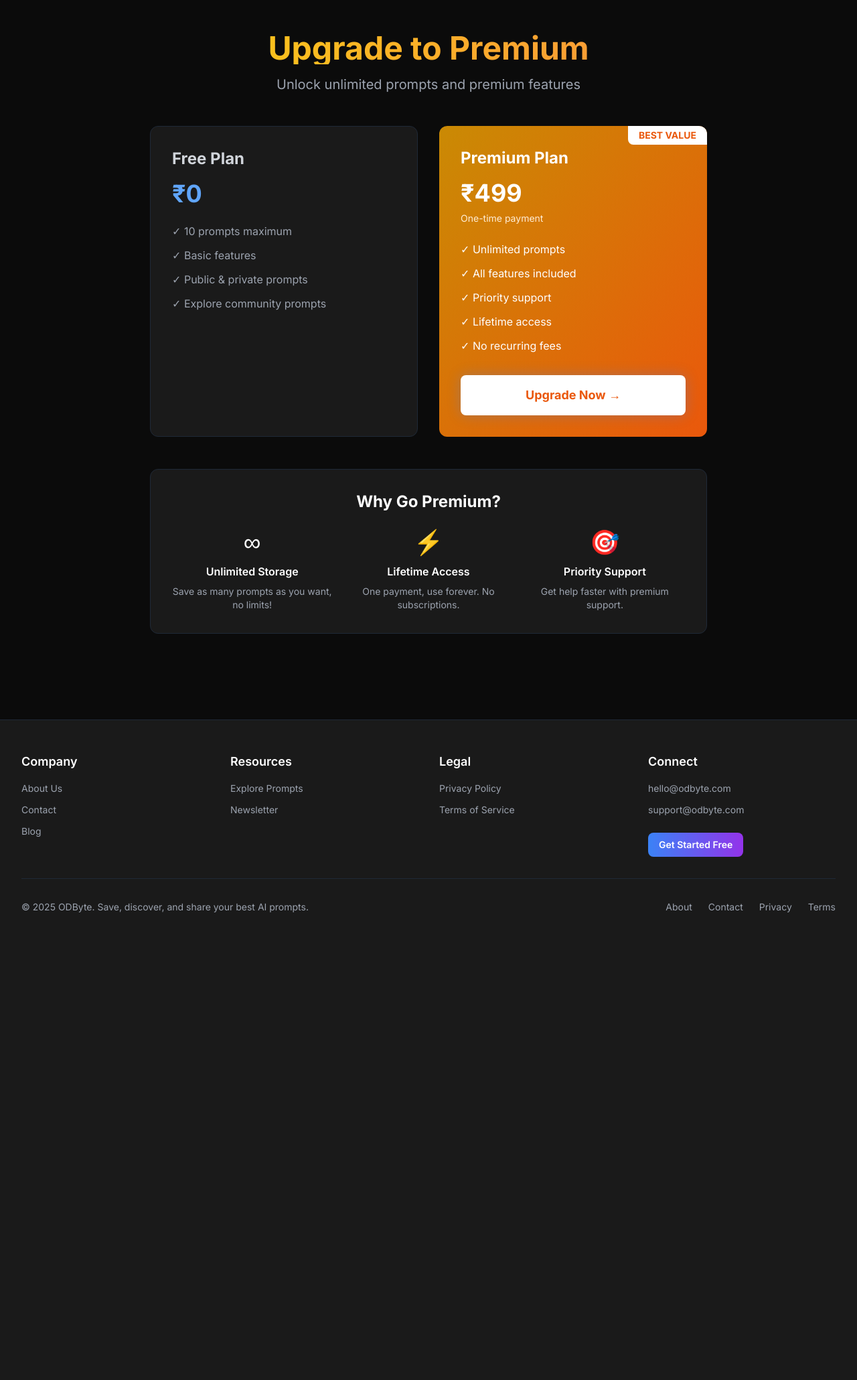
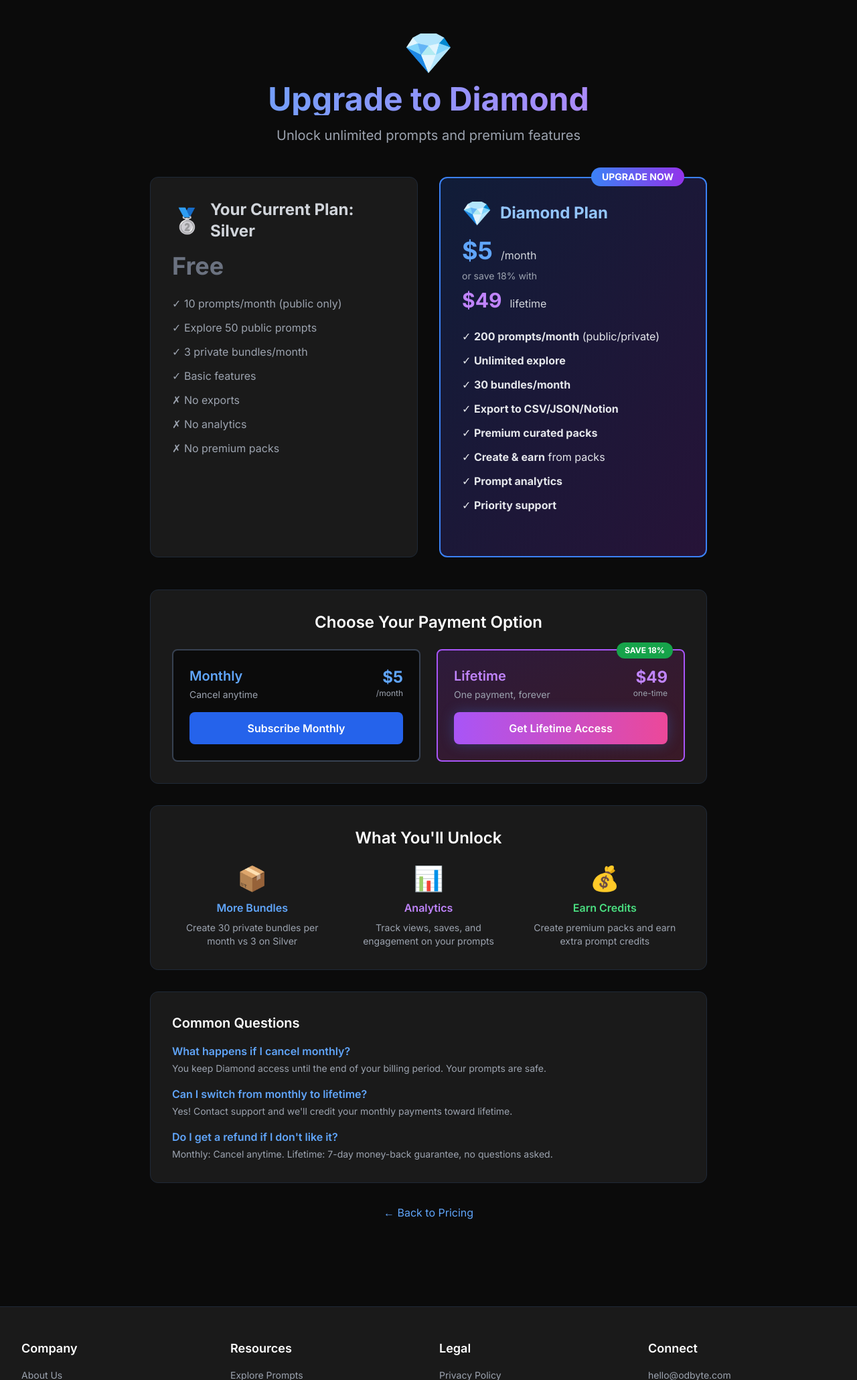
Before and after one commit to bantervines-bit/odbyte, a Flask app: template templates/upgrade.html in a window 1280 px wide. Shown: the part 65-2125 px from the top of the page at 67% size. Before the commit the page ends 1427 px from the top, so only its background shows below. Run offline with Flask 3, Linux system fonts and the light colour scheme; the template is opened without the code that fills it, so the values that code supplies are empty; some libraries are stand-ins or nearby versions.

Commit message:
Update upgrade.html

```diff
--- a/templates/upgrade.html
+++ b/templates/upgrade.html
@@ -1,69 +1,163 @@
 {% extends "base.html" %}
 
-{% block title %}Upgrade to Premium - ODByte{% endblock %}
+{% block title %}Upgrade to Diamond - ODByte{% endblock %}
 
 {% block content %}
 <div class="max-w-4xl mx-auto px-4 sm:px-6 lg:px-8 py-12">
     <div class="text-center mb-12">
-        <h1 class="text-5xl font-bold mb-4 bg-gradient-to-r from-yellow-400 to-orange-400 bg-clip-text text-transparent">
-            Upgrade to Premium
+        <div class="text-6xl mb-4">💎</div>
+        <h1 class="text-5xl font-bold mb-4 bg-gradient-to-r from-blue-400 to-purple-400 bg-clip-text text-transparent">
+            Upgrade to Diamond
         </h1>
         <p class="text-xl text-gray-400">Unlock unlimited prompts and premium features</p>
     </div>
 
     <div class="grid md:grid-cols-2 gap-8 mb-12">
+        <!-- Current Plan (Silver) -->
         <div class="bg-[#1a1a1a] p-8 rounded-xl border border-gray-800">
-            <h3 class="text-2xl font-bold mb-4 text-gray-300">Free Plan</h3>
-            <div class="text-4xl font-bold mb-6 text-blue-400">₹0</div>
+            <div class="flex items-center gap-3 mb-4">
+                <div class="text-4xl">🥈</div>
+                <h3 class="text-2xl font-bold text-gray-300">Your Current Plan: Silver</h3>
+            </div>
+            <div class="text-4xl font-bold mb-6 text-gray-500">Free</div>
             <ul class="space-y-3 text-gray-400">
-                <li>✓ 10 prompts maximum</li>
+                <li>✓ 10 prompts/month (public only)</li>
+                <li>✓ Explore 50 public prompts</li>
+                <li>✓ 3 private bundles/month</li>
                 <li>✓ Basic features</li>
-                <li>✓ Public & private prompts</li>
-                <li>✓ Explore community prompts</li>
+                <li>✗ No exports</li>
+                <li>✗ No analytics</li>
+                <li>✗ No premium packs</li>
             </ul>
         </div>
 
-        <div class="bg-gradient-to-br from-yellow-600 to-orange-600 p-8 rounded-xl relative overflow-hidden">
-            <div class="absolute top-0 right-0 bg-white text-orange-600 px-4 py-1 rounded-bl-lg font-bold text-sm">
-                BEST VALUE
+        <!-- Diamond Plan -->
+        <div class="bg-gradient-to-br from-blue-600/20 to-purple-600/20 p-8 rounded-xl border-2 border-blue-500 relative">
+            <div class="absolute -top-4 right-8 bg-gradient-to-r from-blue-500 to-purple-600 px-4 py-1 rounded-full text-sm font-bold">
+                UPGRADE NOW
             </div>
-            <h3 class="text-2xl font-bold mb-4 text-white">Premium Plan</h3>
-            <div class="text-4xl font-bold mb-2 text-white">₹499</div>
-            <div class="text-sm text-orange-100 mb-6">One-time payment</div>
-            <ul class="space-y-3 text-white">
-                <li>✓ Unlimited prompts</li>
-                <li>✓ All features included</li>
-                <li>✓ Priority support</li>
-                <li>✓ Lifetime access</li>
-                <li>✓ No recurring fees</li>
+
+            <div class="flex items-center gap-3 mb-4">
+                <div class="text-4xl">💎</div>
+                <h3 class="text-2xl font-bold text-blue-300">Diamond Plan</h3>
+            </div>
+
+            <div class="mb-6">
+                <div class="flex items-baseline gap-3 mb-2">
+                    <span class="text-4xl font-bold text-blue-400">$5</span>
+                    <span class="text-gray-300">/month</span>
+                </div>
+                <div class="text-sm text-gray-400 mb-2">or save 18% with</div>
+                <div class="flex items-baseline gap-3">
+                    <span class="text-3xl font-bold text-purple-400">$49</span>
+                    <span class="text-gray-300">lifetime</span>
+                </div>
+            </div>
+
+            <ul class="space-y-3 text-gray-200 mb-8">
+                <li>✓ <strong>200 prompts/month</strong> (public/private)</li>
+                <li>✓ <strong>Unlimited explore</strong></li>
+                <li>✓ <strong>30 bundles/month</strong></li>
+                <li>✓ <strong>Export to CSV/JSON/Notion</strong></li>
+                <li>✓ <strong>Premium curated packs</strong></li>
+                <li>✓ <strong>Create & earn</strong> from packs</li>
+                <li>✓ <strong>Prompt analytics</strong></li>
+                <li>✓ <strong>Priority support</strong></li>
             </ul>
-
-            <button onclick="initiatePayment()"
-                    class="w-full mt-8 py-4 bg-white text-orange-600 rounded-lg font-bold text-lg hover:bg-gray-100 transition glow">
-                Upgrade Now →
-            </button>
         </div>
     </div>
 
+    <!-- Payment Options -->
+    <div class="bg-[#1a1a1a] p-8 rounded-xl border border-gray-800 mb-8">
+        <h3 class="text-2xl font-semibold mb-6 text-center">Choose Your Payment Option</h3>
+
+        <div class="grid md:grid-cols-2 gap-6">
+            <!-- Monthly -->
+            <div class="bg-[#0b0b0b] p-6 rounded-lg border-2 border-gray-700 hover:border-blue-500 transition cursor-pointer">
+                <div class="flex justify-between items-start mb-4">
+                    <div>
+                        <h4 class="text-xl font-semibold text-blue-400 mb-1">Monthly</h4>
+                        <p class="text-sm text-gray-400">Cancel anytime</p>
+                    </div>
+                    <div class="text-right">
+                        <div class="text-2xl font-bold text-blue-400">$5</div>
+                        <div class="text-xs text-gray-400">/month</div>
+                    </div>
+                </div>
+                <button onclick="initiatePayment('monthly')"
+                        class="w-full py-3 bg-blue-600 hover:bg-blue-700 rounded-lg font-semibold transition">
+                    Subscribe Monthly
+                </button>
+            </div>
+
+            <!-- Lifetime -->
+            <div class="bg-gradient-to-br from-purple-900/30 to-pink-900/30 p-6 rounded-lg border-2 border-purple-500 hover:border-purple-400 transition cursor-pointer relative">
+                <div class="absolute -top-3 right-4 bg-green-600 px-3 py-1 rounded-full text-xs font-bold">
+                    SAVE 18%
+                </div>
+                <div class="flex justify-between items-start mb-4">
+                    <div>
+                        <h4 class="text-xl font-semibold text-purple-400 mb-1">Lifetime</h4>
+                        <p class="text-sm text-gray-400">One payment, forever</p>
+                    </div>
+                    <div class="text-right">
+                        <div class="text-2xl font-bold text-purple-400">$49</div>
+                        <div class="text-xs text-gray-400">one-time</div>
+                    </div>
+                </div>
+                <button onclick="initiatePayment('lifetime')"
+                        class="w-full py-3 bg-gradient-to-r from-purple-500 to-pink-500 hover:opacity-90 rounded-lg font-semibold transition glow">
+                    Get Lifetime Access
+                </button>
+            </div>
+        </div>
+    </div>
+
+    <!-- Benefits Breakdown -->
+    <div class="bg-[#1a1a1a] p-8 rounded-xl border border-gray-800 mb-8">
+        <h3 class="text-2xl font-semibold mb-6 text-center">What You'll Unlock</h3>
+        <div class="grid md:grid-cols-3 gap-6">
+            <div class="text-center">
+                <div class="text-4xl mb-3">📦</div>
+                <h4 class="font-semibold mb-2 text-blue-400">More Bundles</h4>
+                <p class="text-sm text-gray-400">Create 30 private bundles per month vs 3 on Silver</p>
+            </div>
+            <div class="text-center">
+                <div class="text-4xl mb-3">📊</div>
+                <h4 class="font-semibold mb-2 text-purple-400">Analytics</h4>
+                <p class="text-sm text-gray-400">Track views, saves, and engagement on your prompts</p>
+            </div>
+            <div class="text-center">
+                <div class="text-4xl mb-3">💰</div>
+                <h4 class="font-semibold mb-2 text-green-400">Earn Credits</h4>
+                <p class="text-sm text-gray-400">Create premium packs and earn extra prompt credits</p>
+            </div>
+        </div>
+    </div>
+
+    <!-- FAQ -->
     <div class="bg-[#1a1a1a] p-8 rounded-xl border border-gray-800">
-        <h3 class="text-2xl font-bold mb-6 text-center">Why Go Premium?</h3>
-        <div class="grid md:grid-cols-3 gap-6 text-center">
+        <h3 class="text-xl font-semibold mb-4">Common Questions</h3>
+        <div class="space-y-4">
             <div>
-                <div class="text-4xl mb-3">∞</div>
-                <h4 class="font-semibold mb-2">Unlimited Storage</h4>
-                <p class="text-gray-400 text-sm">Save as many prompts as you want, no limits!</p>
+                <h4 class="font-semibold text-blue-400 mb-1">What happens if I cancel monthly?</h4>
+                <p class="text-sm text-gray-400">You keep Diamond access until the end of your billing period. Your prompts are safe.</p>
             </div>
             <div>
-                <div class="text-4xl mb-3">⚡</div>
-                <h4 class="font-semibold mb-2">Lifetime Access</h4>
-                <p class="text-gray-400 text-sm">One payment, use forever. No subscriptions.</p>
+                <h4 class="font-semibold text-blue-400 mb-1">Can I switch from monthly to lifetime?</h4>
+                <p class="text-sm text-gray-400">Yes! Contact support and we'll credit your monthly payments toward lifetime.</p>
             </div>
             <div>
-                <div class="text-4xl mb-3">🎯</div>
-                <h4 class="font-semibold mb-2">Priority Support</h4>
-                <p class="text-gray-400 text-sm">Get help faster with premium support.</p>
+                <h4 class="font-semibold text-blue-400 mb-1">Do I get a refund if I don't like it?</h4>
+                <p class="text-sm text-gray-400">Monthly: Cancel anytime. Lifetime: 7-day money-back guarantee, no questions asked.</p>
             </div>
         </div>
+    </div>
+
+    <div class="text-center mt-8">
+        <a href="{{ url_for('pricing') }}" class="text-blue-400 hover:text-blue-300">
+            ← Back to Pricing
+        </a>
     </div>
 </div>
 {% endblock %}
@@ -71,22 +165,28 @@
 {% block extra_js %}
 <script src="https://checkout.razorpay.com/v1/checkout.js"></script>
 <script>
-function initiatePayment() {
+function initiatePayment(type) {
+    let amount = type === 'monthly' ? 500 : 4900; // $5 or $49 in cents
+
     fetch('/create-order', {
         method: 'POST',
         headers: {
             'Content-Type': 'application/json',
-        }
+        },
+        body: JSON.stringify({
+            plan_type: type,
+            amount: amount
+        })
     })
     .then(response => response.json())
     .then(data => {
         const options = {
             key: data.key,
             amount: data.amount,
-            currency: data.currency,
+            currency: 'USD',
             order_id: data.order_id,
             name: 'ODByte',
-            description: 'Premium Plan - Lifetime Access',
+            description: type === 'monthly' ? 'Diamond Plan - Monthly' : 'Diamond Plan - Lifetime',
             handler: function (response) {
                 const form = document.createElement('form');
                 form.method = 'POST';
@@ -107,9 +207,15 @@ function initiatePayment() {
                 signature.name = 'razorpay_signature';
                 signature.value = response.razorpay_signature;
 
+                const planType = document.createElement('input');
+                planType.type = 'hidden';
+                planType.name = 'plan_type';
+                planType.value = type;
+
                 form.appendChild(paymentId);
                 form.appendChild(orderId);
                 form.appendChild(signature);
+                form.appendChild(planType);
 
                 document.body.appendChild(form);
                 form.submit();
```
